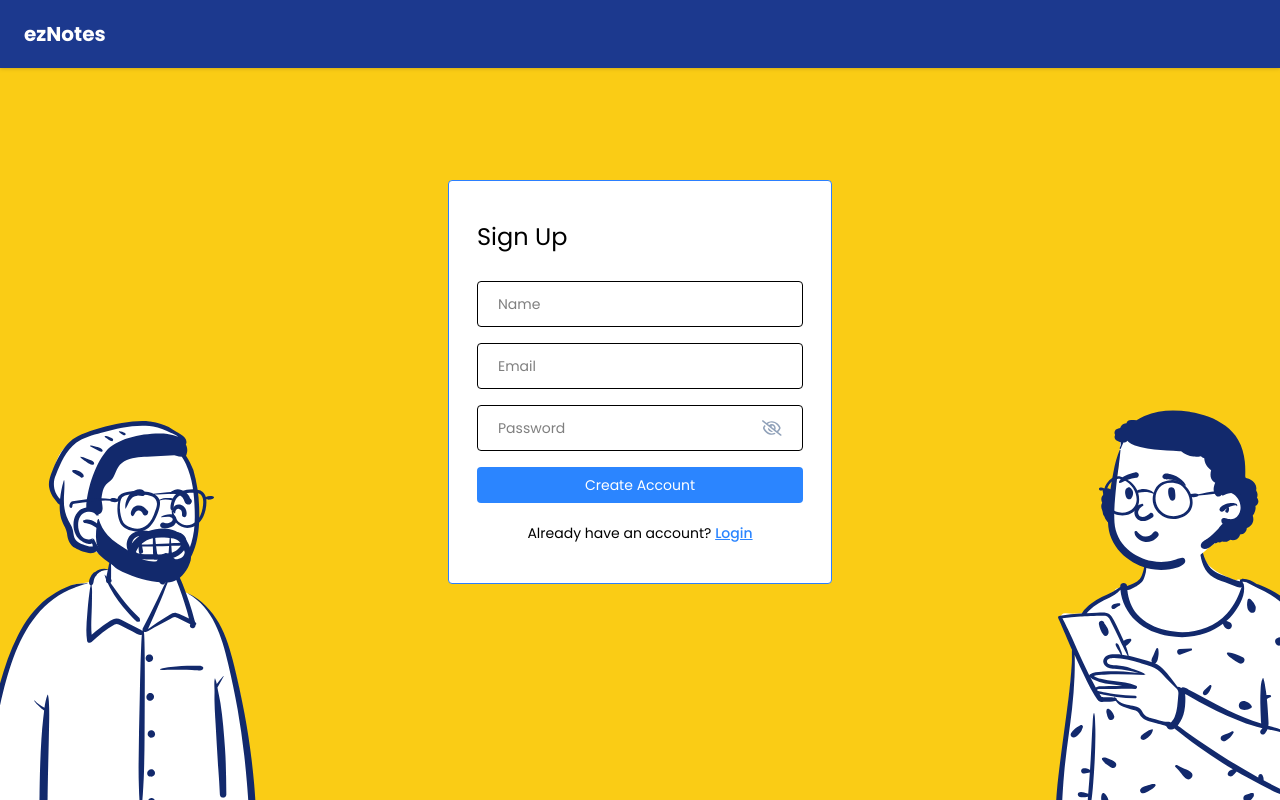
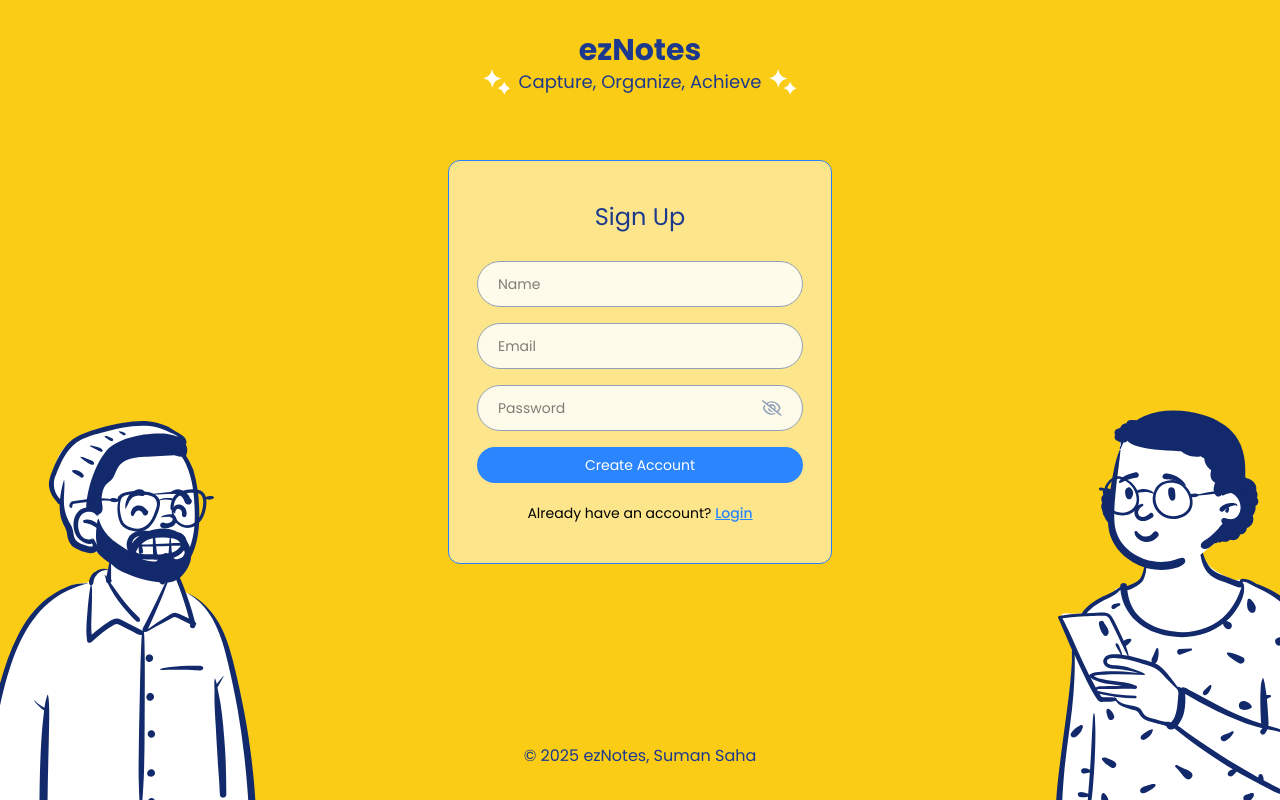
Before and after one commit to sumansaha11/ezNotes, a React (Vite) app in the folder frontend/: page /signup in a window 1280 px wide. Built offline with nearby package versions, Linux system fonts and the light colour scheme; no server answers; the HTML template or start-up script is replaced by a standard one.

Commit message:
UI update

```diff
--- a/frontend/src/components/EmptyCard/EmptyCard.jsx
+++ b/frontend/src/components/EmptyCard/EmptyCard.jsx
@@ -4,7 +4,7 @@ const EmptyCard = ({ imgSrc, message }) => {
   return (
     <div className="flex flex-col items-center justify-center mt-20">
       <img src={imgSrc} alt="No notes" className="w-60" />
-      <p className="w-1/2 text-sm font-medium text-white text-center leading-7 mt-5">
+      <p className="w-1/2 text-sm font-medium text-blue-900 text-center leading-7 mt-5">
         {message}
       </p>
     </div>
--- a/frontend/src/components/Input/PasswordInput.jsx
+++ b/frontend/src/components/Input/PasswordInput.jsx
@@ -9,7 +9,7 @@ const PasswordInput = ({ value, onChange, placeholder }) => {
     };
 
     return (
-        <div className="flex items-center bg-transperant border-[1.5px] px-5 rounded mb-3">
+        <div className="flex items-center bg-transperant border border-slate-400 px-5 rounded-3xl mb-3 bg-amber-50">
             <input
                 value={value}
                 onChange={onChange}
--- a/frontend/src/components/Navbar/Navbar.jsx
+++ b/frontend/src/components/Navbar/Navbar.jsx
@@ -7,12 +7,14 @@ import { Cookies } from 'react-cookie';
 
 const Navbar = ({ userInfo, onSearchNote, handleClearSearch }) => {
 
-    const [searchQuery, setSearchQuery] = useState("")
+    const [searchQuery, setSearchQuery] = useState("");
+
     const navigate = useNavigate();
     const cookie = new Cookies();
 
     const options = {
         sameSite: 'Strict',
+        httpOnly: true,
         path: '/',
     };
 
--- a/frontend/src/index.css
+++ b/frontend/src/index.css
@@ -20,7 +20,7 @@ body {
 
 @layer components {
     .input-box {
-        @apply w-full text-sm bg-transparent border-[1.5px] px-5 py-3 rounded mb-4 outline-none;
+        @apply w-full text-sm bg-transparent border border-slate-400 px-5 py-3 rounded mb-4 outline-none;
     }
 
     .btn-primary {
--- a/frontend/src/pages/Home/Home.jsx
+++ b/frontend/src/pages/Home/Home.jsx
@@ -160,7 +160,7 @@ const Home = () => {
                 )}
             </div>
 
-            <button className="w-12 h-12 md:w-16 md:h-16 flex items-center justify-center rounded-2xl bg-primary hover:bg-blue-600 fixed right-10 bottom-10" onClick={() => {
+            <button className="w-12 h-12 md:w-16 md:h-16 flex items-center justify-center rounded-full bg-primary hover:bg-blue-600 fixed right-10 bottom-10" onClick={() => {
                 setOpenAddEditModal({ isShown: true, type: "add", data: null });
             }}>
                 <MdAdd className="text-[32px] text-white" />
--- a/frontend/src/pages/Landing.jsx
+++ b/frontend/src/pages/Landing.jsx
@@ -6,17 +6,17 @@ const LandingPage = () => {
     const navigate = useNavigate();
 
     return (
-        <div className="bg-yellow-400 min-h-screen flex flex-col items-center text-center p-6">
+        <div className="min-h-screen flex flex-col items-center text-center p-4">
 
-            <nav className="w-full flex justify-between items-center p-4 text-blue-900 font-bold">
-                <h1 className="text-2xl">ezNotes</h1>
+            <nav className="w-full flex justify-between items-center p-2 text-blue-900 font-bold">
+                <h1 className="text-2xl md:text-3xl">ezNotes</h1>
                 <div className="space-x-2 md:space-x-4">
-                    <button onClick={() => navigate("/signup")} className="border border-blue-900 px-3 md:px-4 py-1 rounded-full text-sm md:text-base">Sign Up</button>
-                    <button onClick={() => navigate("/login")} className="bg-blue-900 text-white px-3 md:px-4 py-1 rounded-full text-sm md:text-base">Sign In</button>
+                    <button onClick={() => navigate("/signup")} className="border border-blue-900 px-3 md:px-4 py-1 rounded-full text-sm md:text-base cursor-pointer">Sign Up</button>
+                    <button onClick={() => navigate("/login")} className="bg-blue-900 text-white px-3 md:px-4 py-1 rounded-full text-sm md:text-base cursor-pointer">Sign In</button>
                 </div>
             </nav>
 
-            <div className="relative flex flex-col items-center space-y-4 mt-10 px-4 max-w-2xl">
+            <div className="relative flex flex-col items-center space-y-4 mt-40 md:mt-30 lg:mt-10 px-4 max-w-2xl">
                 <img src="/images/stars.svg" alt="" className="absolute left-[-10px] top-[-20px] w-10 md:w-14" />
                 <h2 className="text-3xl md:text-5xl font-bold text-blue-900 leading-tight">
                     Write your thoughts down as they come to you.
@@ -25,7 +25,7 @@ const LandingPage = () => {
                 <p className="text-blue-900 text-sm md:text-lg max-w-lg">
                     ezNotes is a simple-to-use free note-taking app.
                 </p>
-                <button  onClick={() => navigate("/dashboard")} className="bg-blue-900 text-white px-5 md:px-6 py-2 md:py-3 rounded-full text-sm md:text-lg font-bold">
+                <button  onClick={() => navigate("/dashboard")} className="bg-blue-900 text-white px-5 md:px-6 py-2 md:py-3 rounded-full text-sm md:text-lg font-bold cursor-pointer">
                     Try ezNotes, it's FREE!
                 </button>
             </div>
@@ -34,7 +34,7 @@ const LandingPage = () => {
             <img className="absolute right-0 bottom-0 w-32 md:w-56" src="/images/human-2.svg" alt="" />
 
             <footer className="text-blue-900 mt-auto pb-4 text-sm md:text-base z-10">
-                <p>&copy; 2025 ezNotes, Inc</p>
+                <p>&copy; 2025 ezNotes, Suman Saha</p>
             </footer>
         </div>
     )
--- a/frontend/src/pages/Login/Login.jsx
+++ b/frontend/src/pages/Login/Login.jsx
@@ -47,18 +47,23 @@ const Login = () => {
     };
 
     return (
-        <>
-            <Navbar />
+        <div className="min-h-screen flex flex-col items-center text-center p-4">
+            <h1 onClick={() => navigate("/")} className='flex justify-center items-center px-4 mt-4 text-blue-900 font-bold text-3xl cursor-pointer'>ezNotes</h1>
+            <div className='flex items-center px-4'>
+                <img src="/images/stars.svg" alt="" className="mx-2 w-5 md:w-7" />
+                <p className='text-blue-900 text-sm md:text-lg max-w-lg'>Capture, Organize, Achieve</p>
+                <img src="/images/stars.svg" alt="" className="mx-2 w-5 md:w-7" />
+            </div>
 
-            <div className="flex items-center justify-center mt-28">
-                <div className="w-80 md:w-96 border border-blue-500 rounded bg-white px-7 py-10">
+            <div className="flex items-center justify-center mt-16">
+                <div className="w-80 md:w-96 border border-blue-500 px-7 py-10 bg-white/50 rounded-xl">
                     <form onSubmit={handleLogin}>
-                        <h4 className="text-2xl mb-7">Login</h4>
+                        <h4 className="text-2xl mb-7 text-blue-900">Login</h4>
 
                         <input
                             type="text"
                             placeholder="Email"
-                            className="input-box"
+                            className="input-box rounded-3xl bg-amber-50"
                             value={email}
                             onChange={(e) => setEmail(e.target.value)}
                         />
@@ -70,7 +75,7 @@ const Login = () => {
 
                         {error && <p className="text-red-500 text-xs pb-1">{error}</p>}
 
-                        <button type="submit" className="btn-primary">
+                        <button type="submit" className="btn-primary rounded-3xl">
                             Login
                         </button>
 
@@ -82,11 +87,15 @@ const Login = () => {
                         </p>
                     </form>
                 </div>
+            </div>
 
-                <img className="absolute left-0 bottom-0 w-28 md:w-64 -z-10" src="/images/human-1.svg" alt="" />
-                <img className="absolute right-0 bottom-0 w-24 md:w-56 -z-10" src="/images/human-2.svg" alt="" />
-            </div>
-        </>
+            <img className="absolute left-0 bottom-0 w-28 md:w-64 -z-10" src="/images/human-1.svg" alt="" />
+            <img className="absolute right-0 bottom-0 w-24 md:w-56 -z-10" src="/images/human-2.svg" alt="" />
+
+            <footer className="text-blue-900 mt-auto pb-4 text-sm md:text-base z-10">
+                <p>&copy; 2025 ezNotes, Suman Saha</p>
+            </footer>
+        </div>
     );
 };
 
--- a/frontend/src/pages/SignUp/SignUp.jsx
+++ b/frontend/src/pages/SignUp/SignUp.jsx
@@ -52,18 +52,23 @@ const SignUp = () => {
     };
 
     return (
-        <>
-            <Navbar />
+        <div className="min-h-screen flex flex-col items-center text-center p-4">
+            <h1 onClick={() => navigate("/")} className='flex justify-center items-center px-4 mt-4 text-blue-900 font-bold text-3xl cursor-pointer'>ezNotes</h1>
+            <div className='flex items-center px-4'>
+                <img src="/images/stars.svg" alt="" className="mx-2 w-5 md:w-7" />
+                <p className='text-blue-900 text-sm md:text-lg max-w-lg'>Capture, Organize, Achieve</p>
+                <img src="/images/stars.svg" alt="" className="mx-2 w-5 md:w-7" />
+            </div>
 
-            <div className="flex items-center justify-center mt-28">
-                <div className="w-80 md:w-96 border border-blue-500 rounded bg-white px-7 py-10">
+            <div className="flex items-center justify-center mt-16">
+                <div className="w-80 md:w-96 border border-blue-500 rounded-xl bg-white/50 px-7 py-10">
                     <form onSubmit={handleSignUp}>
-                        <h4 className="text-2xl mb-7">Sign Up</h4>
+                        <h4 className="text-2xl mb-7 text-blue-900">Sign Up</h4>
 
                         <input
                             type="text"
                             placeholder="Name"
-                            className="input-box"
+                            className="input-box rounded-3xl bg-amber-50"
                             value={name}
                             onChange={(e) => setName(e.target.value)}
                         />
@@ -71,7 +76,7 @@ const SignUp = () => {
                         <input
                             type="text"
                             placeholder="Email"
-                            className="input-box"
+                            className="input-box rounded-3xl bg-amber-50"
                             value={email}
                             onChange={(e) => setEmail(e.target.value)}
                         />
@@ -83,7 +88,7 @@ const SignUp = () => {
 
                         {error && <p className="text-red-500 text-xs pb-1">{error}</p>}
 
-                        <button type="submit" className="btn-primary">
+                        <button type="submit" className="btn-primary rounded-3xl">
                             Create Account
                         </button>
 
@@ -95,11 +100,14 @@ const SignUp = () => {
                         </p>
                     </form>
                 </div>
+            </div>
+            <img className="absolute left-0 bottom-0 w-28 md:w-64 -z-10" src="/images/human-1.svg" alt="" />
+            <img className="absolute right-0 bottom-0 w-24 md:w-56 -z-10" src="/images/human-2.svg" alt="" />
 
-                <img className="absolute left-0 bottom-0 w-28 md:w-64 -z-10" src="/images/human-1.svg" alt="" />
-                <img className="absolute right-0 bottom-0 w-24 md:w-56 -z-10" src="/images/human-2.svg" alt="" />
-            </div>
-        </>
+            <footer className="text-blue-900 mt-auto pb-4 text-sm md:text-base z-10">
+                <p>&copy; 2025 ezNotes, Suman Saha</p>
+            </footer>
+        </div>
     )
 };
 
```
